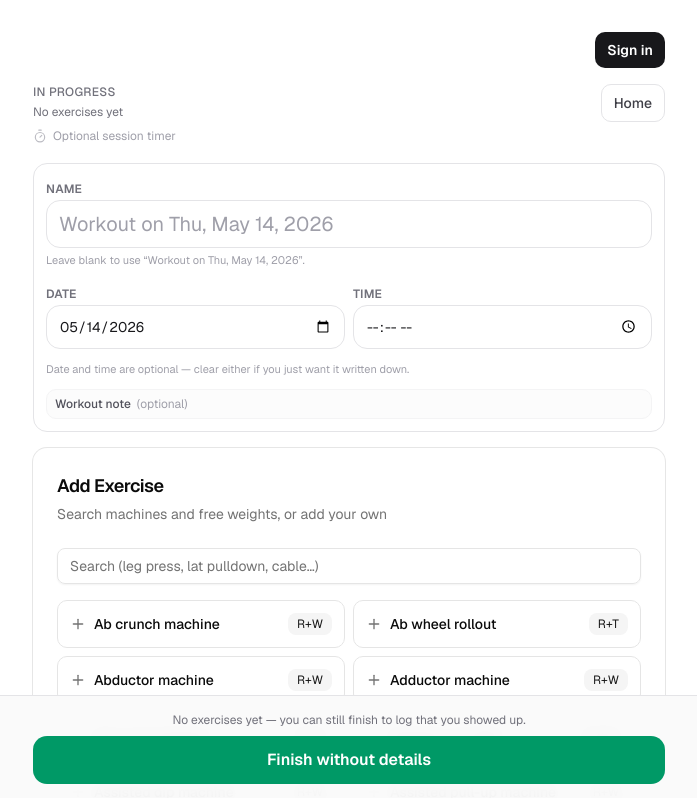
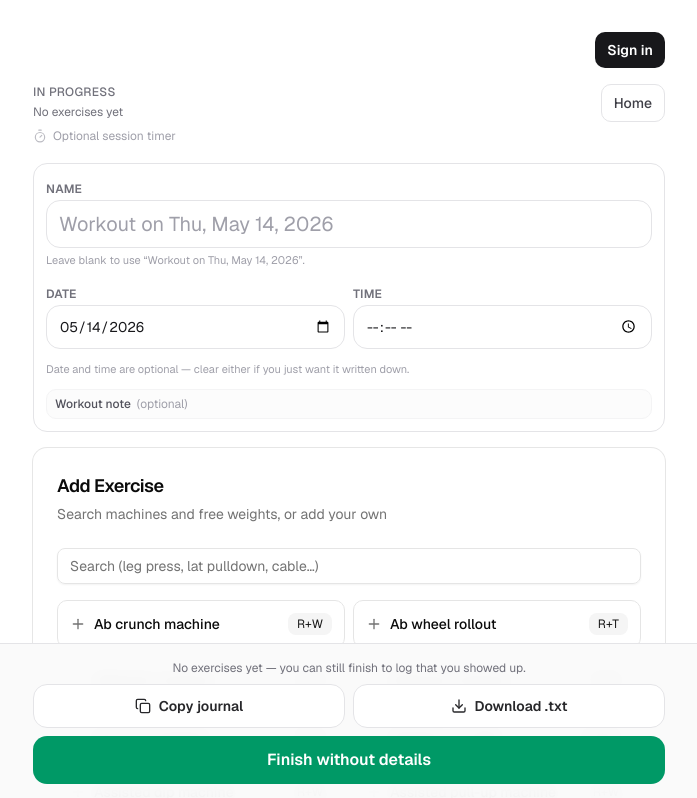
Before and after one commit to ShaneRich5/built-daily, a Next.js app: page /workout in a window 1280 px wide. Shown: the top 798 px of the page, without its empty margins (291-988 px from the left). Built offline with nearby package versions, Linux system fonts and the light colour scheme; no server answers.

Commit message:
feat: updating the active workout view

```diff
--- a/components/active-workout-view.tsx
+++ b/components/active-workout-view.tsx
@@ -2,9 +2,12 @@
 
 import Link from "next/link";
 import {
+  Check,
   ChevronDown,
   ChevronUp,
+  Copy,
   CopyPlus,
+  Download,
   Pause,
   Play,
   RotateCcw,
@@ -22,6 +25,7 @@ import {
   type ExerciseMetric,
 } from "@/lib/exercise-catalog";
 import {
+  buildWorkoutSessionDoc,
   createLineId,
   setLogToUiSetRow,
   uiSetRowToSetLog,
@@ -31,7 +35,11 @@ import {
   getExerciseHistories,
   type ExerciseHistoryById,
 } from "@/lib/workout-session-repository";
-import { formatSetSummary } from "@/lib/workout-journal-export";
+import {
+  formatSetSummary,
+  formatWorkoutJournalEntry,
+  workoutJournalFilename,
+} from "@/lib/workout-journal-export";
 import type { SetLog } from "@/lib/workout-types";
 import {
   combineToTotalSeconds,
@@ -140,6 +148,44 @@ function formatElapsed(ms: number) {
     return `${h}:${m.toString().padStart(2, "0")}:${s.toString().padStart(2, "0")}`;
   }
   return `${m}:${s.toString().padStart(2, "0")}`;
+}
+
+async function copyText(text: string): Promise<boolean> {
+  try {
+    if (navigator.clipboard?.writeText) {
+      await navigator.clipboard.writeText(text);
+      return true;
+    }
+  } catch {
+    /* fall through */
+  }
+  try {
+    const el = document.createElement("textarea");
+    el.value = text;
+    el.setAttribute("readonly", "");
+    el.style.position = "fixed";
+    el.style.left = "-9999px";
+    document.body.appendChild(el);
+    el.select();
+    const ok = document.execCommand("copy");
+    document.body.removeChild(el);
+    return ok;
+  } catch {
+    return false;
+  }
+}
+
+function downloadTextFile(filename: string, text: string) {
+  const blob = new Blob([text], { type: "text/plain;charset=utf-8" });
+  const url = URL.createObjectURL(blob);
+  const a = document.createElement("a");
+  a.href = url;
+  a.download = filename;
+  a.rel = "noopener";
+  document.body.appendChild(a);
+  a.click();
+  document.body.removeChild(a);
+  URL.revokeObjectURL(url);
 }
 
 function metricHint(metric: ExerciseMetric): string {
@@ -619,6 +665,32 @@ export function ActiveWorkoutView({
     await onFinish(buildSnapshot());
   }, [onFinish, buildSnapshot]);
 
+  const journalPreviewDoc = useMemo(
+    () =>
+      buildWorkoutSessionDoc(buildSnapshot(), {
+        status: "in_progress",
+        endedAt: null,
+      }),
+    [buildSnapshot],
+  );
+  const journalText = useMemo(
+    () => formatWorkoutJournalEntry(journalPreviewDoc),
+    [journalPreviewDoc],
+  );
+  const [copied, setCopied] = useState(false);
+
+  const handleCopyJournal = useCallback(async () => {
+    const ok = await copyText(journalText);
+    if (ok) {
+      setCopied(true);
+      window.setTimeout(() => setCopied(false), 2000);
+    }
+  }, [journalText]);
+
+  const handleDownloadJournal = useCallback(() => {
+    downloadTextFile(workoutJournalFilename(journalPreviewDoc), journalText);
+  }, [journalPreviewDoc, journalText]);
+
   return (
     <div className="flex min-h-0 flex-1 flex-col gap-4">
       <header className="flex shrink-0 items-start justify-between gap-3">
@@ -742,7 +814,7 @@ export function ActiveWorkoutView({
         onAddCustom={handleAddCustomExercise}
       />
 
-      <ul className={`flex min-h-0 flex-1 flex-col gap-3 overflow-y-auto ${onDiscard ? "pb-40" : "pb-28"}`}>
+      <ul className={`flex min-h-0 flex-1 flex-col gap-3 overflow-y-auto ${onDiscard ? "pb-56" : "pb-44"}`}>
         {activeExercises.map((exercise, exerciseIndex) => {
           const sets = setsByExercise[exerciseIndex] ?? [];
           const expanded = expandedExerciseIndex === exerciseIndex;
@@ -868,6 +940,33 @@ export function ActiveWorkoutView({
               ? "No exercises yet — you can still finish to log that you showed up."
               : "Progress saves automatically when you’re signed in. You can leave and continue later from Recent workouts."}
           </p>
+          <div className="mb-2 flex flex-col gap-2 sm:flex-row">
+            <button
+              type="button"
+              onClick={() => void handleCopyJournal()}
+              className="flex h-11 flex-1 items-center justify-center gap-2 rounded-xl border border-zinc-200 bg-white text-sm font-semibold text-zinc-800 transition hover:bg-zinc-50 dark:border-zinc-700 dark:bg-zinc-950 dark:text-zinc-100 dark:hover:bg-zinc-900"
+            >
+              {copied ? (
+                <>
+                  <Check className="size-4" />
+                  Copied
+                </>
+              ) : (
+                <>
+                  <Copy className="size-4" />
+                  Copy journal
+                </>
+              )}
+            </button>
+            <button
+              type="button"
+              onClick={handleDownloadJournal}
+              className="flex h-11 flex-1 items-center justify-center gap-2 rounded-xl border border-zinc-200 bg-white text-sm font-semibold text-zinc-800 transition hover:bg-zinc-50 dark:border-zinc-700 dark:bg-zinc-950 dark:text-zinc-100 dark:hover:bg-zinc-900"
+            >
+              <Download className="size-4" />
+              Download .txt
+            </button>
+          </div>
           <button
             type="button"
             onClick={handleFinish}
```
